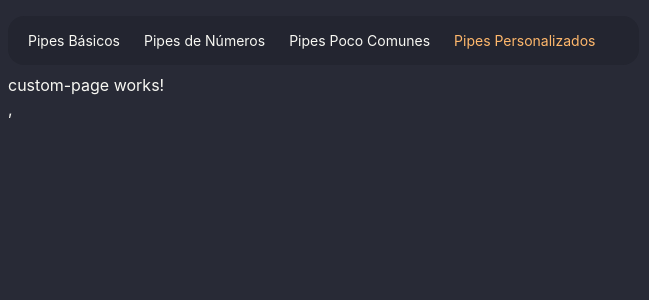
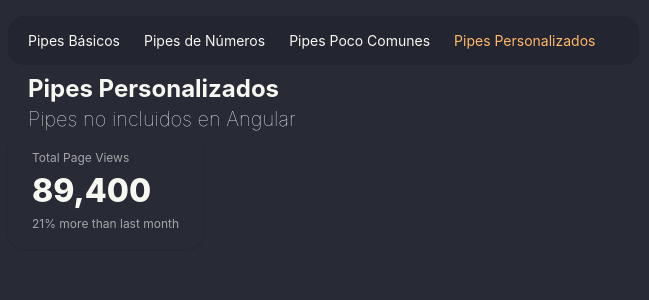
Before and after one commit to LillaDou/angular-pipes-app, an Angular app: page /custom in a window 1280 px wide. Shown: the top 300 px of the page, without its empty margins (0-649 px from the left). Built offline with nearby package versions, Linux system fonts and the light colour scheme.

Commit message:
Introducción a los pipes personalizados

```diff
--- a/src/app/pages/custom-page/custom-page.html
+++ b/src/app/pages/custom-page/custom-page.html
@@ -1 +1,12 @@
-<p>custom-page works!</p>,
+<section class="mx-5">
+    <h1 class="text-2xl font-bold">Pipes Personalizados</h1>
+    <h3 class="text-xl font-thin">Pipes no incluidos en Angular</h3>
+</section>
+
+<div class="stats shadow">
+  <div class="stat">
+    <div class="stat-title">Total Page Views</div>
+    <div class="stat-value">89,400</div>
+    <div class="stat-desc">21% more than last month</div>
+  </div>
+</div>
--- a/src/app/pages/custom-page/custom-page.ts
+++ b/src/app/pages/custom-page/custom-page.ts
@@ -5,4 +5,8 @@
   imports: [],
   templateUrl: './custom-page.html',
 })
-export default class CustomPage {}
+export default class CustomPage {
+
+
+
+}
```
